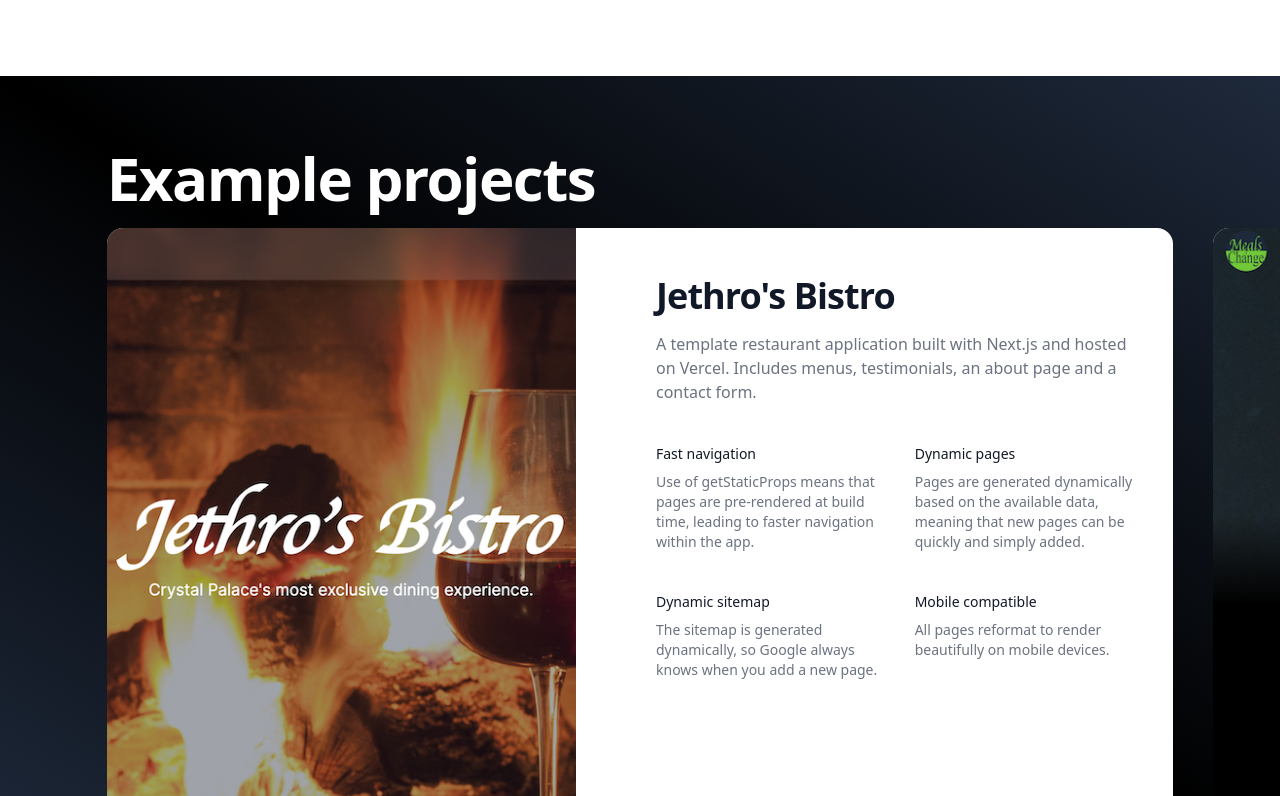
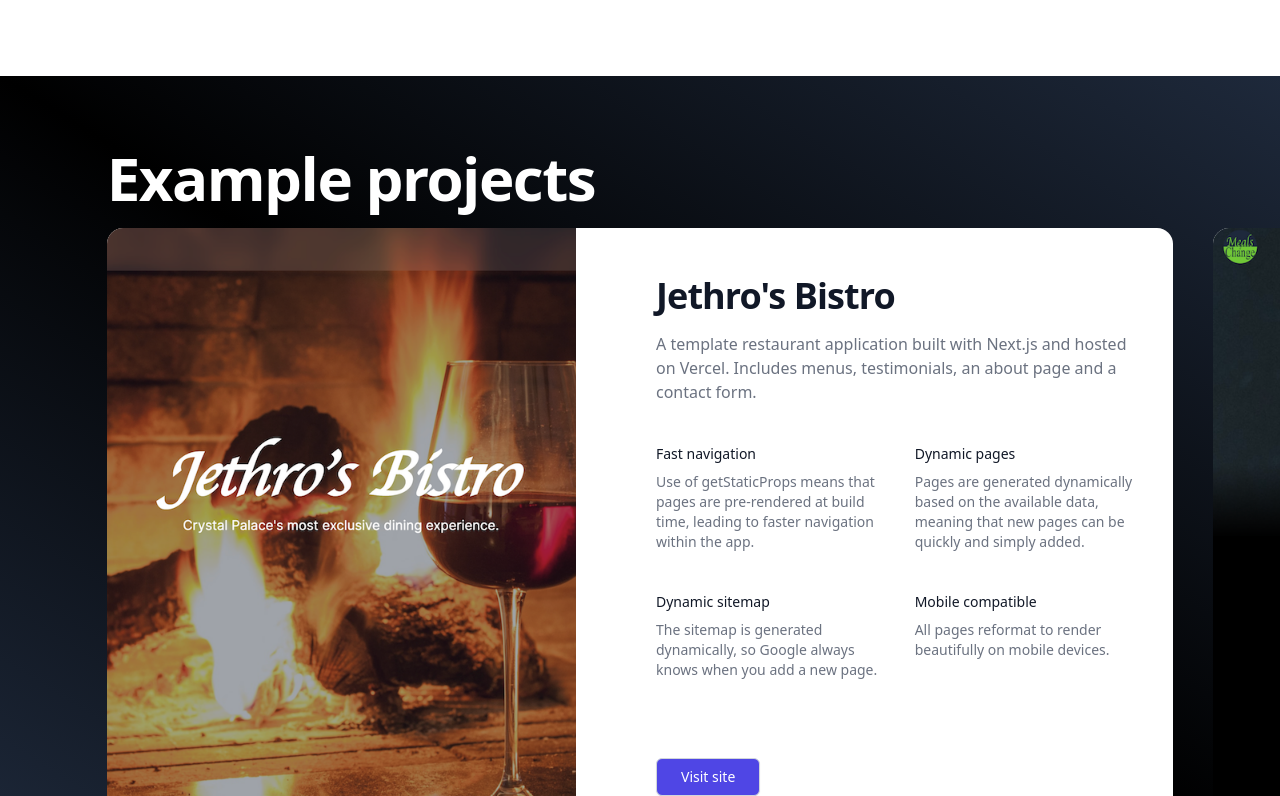
Before and after one commit to jro31/portfolio-v3, a Next.js app: page / in a window 1280 px wide. Shown: the part 1524-2320 px from the top of the page. Built offline with nearby package versions, Linux system fonts and the light colour scheme; a web font is replaced by a local one.

Commit message:
Fix the bugs I added in the last commit
All good now?

```diff
--- a/components/homepage-sections/SectionContainer.js
+++ b/components/homepage-sections/SectionContainer.js
@@ -10,7 +10,7 @@ const SectionContainer = props => {
       }`}
       ref={elementRef(props.section)}
     >
-      <div className='section-inner-container flex flex-col pt-mobile-navbar-height lg:pt-navbar-height'>
+      <div className='section-inner-container flex flex-col h-full pt-mobile-navbar-height lg:pt-navbar-height'>
         {props.children}
       </div>
     </div>
--- a/components/homepage-sections/projects/Projects.js
+++ b/components/homepage-sections/projects/Projects.js
@@ -55,7 +55,7 @@ const Projects = () => {
       section={projectsSection}
       className='bg-gradient-to-bl from-slate-800 via-black to-slate-800 text-white'
     >
-      <div className='flex flex-col flex-1 justify-around gap-5'>
+      <div className='flex flex-col flex-1 justify-around lg:min-h-0 h-full gap-5'>
         <div className='flex w-full justify-end basis-1/12 shrink-0 lg:mt-4'>
           <div ref={elementRef(projectsTitle)} className='basis-11/12'>
             <CSSTransition
@@ -71,7 +71,7 @@ const Projects = () => {
           ref={elementRef(projectsCards)}
           onMouseEnter={onHover}
           onMouseLeave={onLeaveHover}
-          className='flex basis-11/12 flex-1 relative'
+          className='flex basis-11/12 min-h-[80vh] lg:min-h-0 relative'
         >
           <Pointer
             direction={left}
```
